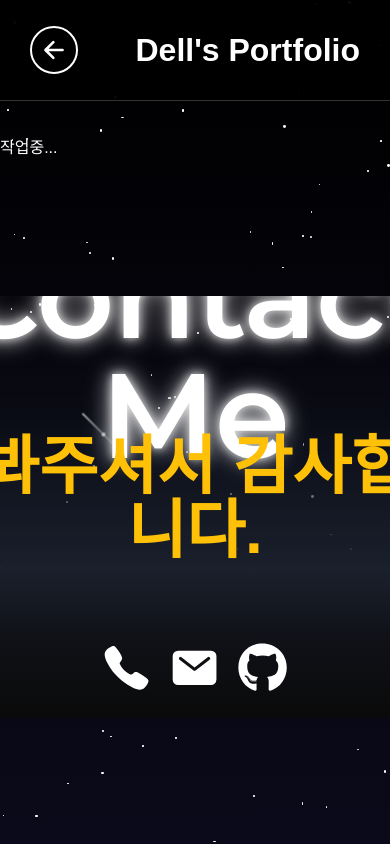
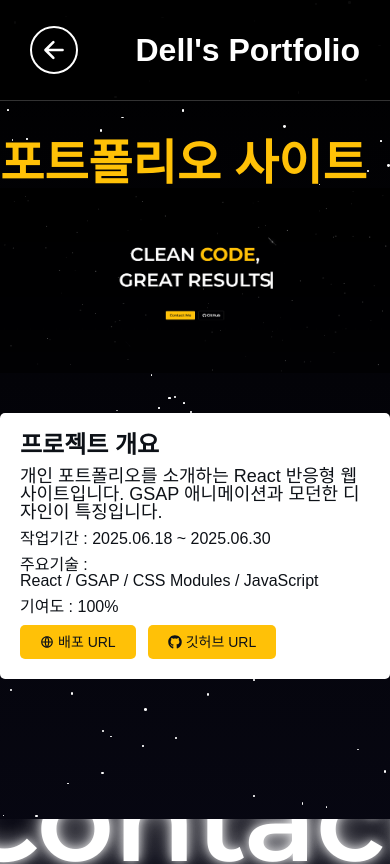
Before and after one commit to sangyeop0529/2025_portfolio_react, a React (Vite) app: page /projects/1 in a window 390 px wide. Shown: the top 864 px of the page. Built offline with nearby package versions, Linux system fonts and the light colour scheme; a web font is replaced by a local one.

Commit message:
detail 페이지 구조

```diff
--- a/src/App.jsx
+++ b/src/App.jsx
@@ -17,7 +17,7 @@ function App() {
 
       <Routes>
         <Route path="/" element={<Home />} />
-        <Route path="/projects/:id" element={<ProjectDetail />} />
+        <Route path="/projects/:number" element={<ProjectDetail />} />
       </Routes>
     </div>
   );
--- a/src/components/Detail.jsx
+++ b/src/components/Detail.jsx
@@ -1,10 +1,59 @@
 import React from "react";
 import style from "./Detail.module.css";
+import { projectsData } from "../data/projectsData";
+import { useParams } from "react-router-dom";
+import { RiGlobalLine } from "react-icons/ri";
+import { FaGithub } from "react-icons/fa";
 
 const Detail = () => {
+  const { number } = useParams();
+
+  console.log(number);
+
+  const project = projectsData.find(
+    (project) => project.number === parseInt(number)
+  );
+
   return (
-    <section id="projects" className={style.section}>
-      <div className={`${style.container} container`}>작업중...</div>
+    <section id="projectDetail" className={style.section}>
+      <div className={`${style.container} container`}>
+        <div className={`${style.title} point-color`}>{project.title}</div>
+        <figure className={style.imgBox}>
+          <img src={`/images/${project.imgName}`} alt={project.title} />
+        </figure>
+        <div className={style.bottom}>
+          <div className={style.overview}>
+            <h3 className={style.overviewTitle}>프로젝트 개요</h3>
+            <p className={style.overviewDesc}>{project.desc}</p>
+            <div className={style.overviewInfo}>
+              <span>작업기간 : {project.date}</span>
+              <span>
+                주요기술 :{" "}
+                <span className={style.overviewTech}>
+                  {project.tech.join(" / ")}
+                </span>
+              </span>
+              <span>기여도 : 100%</span>
+            </div>
+            <div className={style.btnGroup}>
+              <a
+                className={style.btn}
+                href={project.URL}
+                target="_blank"
+                rel="noopener noreferrer">
+                <RiGlobalLine /> 배포 URL
+              </a>
+              <a
+                className={style.btn}
+                href={project.git}
+                target="_blank"
+                rel="noopener noreferrer">
+                <FaGithub /> 깃허브 URL
+              </a>
+            </div>
+          </div>
+        </div>
+      </div>
     </section>
   );
 };
--- a/src/components/Detail.module.css
+++ b/src/components/Detail.module.css
@@ -0,0 +1,73 @@
+.section {
+  color: #0d1117;
+}
+.title {
+  font-size: 48px;
+  font-weight: bold;
+}
+
+.imgBox {
+  margin-bottom: 40px;
+}
+
+.imgBox img {
+  display: block;
+  width: 100%;
+}
+
+.bottom {
+  background-color: #fff;
+  border-radius: 5px;
+}
+
+.overview {
+  display: flex;
+  flex-direction: column;
+  gap: 10px;
+  padding: 20px;
+}
+
+.overviewTitle {
+  font-size: 24px;
+  font-weight: 600;
+}
+
+.overviewDesc {
+  font-size: 18px;
+}
+
+.overviewInfo {
+  display: flex;
+  flex-direction: column;
+  gap: 10px;
+}
+
+.overviewTech {
+  display: inline-flex;
+  gap: 8px;
+}
+
+.btnGroup {
+  display: flex;
+  justify-content: start;
+  align-items: center;
+  gap: 12px;
+}
+
+.btn {
+  font-size: 20px;
+  cursor: pointer;
+  font-weight: 700;
+  outline: none;
+  padding: 10px 20px;
+  display: flex;
+  justify-content: center;
+  align-items: center;
+  gap: 4px;
+  border-radius: 5px;
+  background: #ffc107;
+  color: #0d1117;
+  font-size: 14px;
+  font-weight: 400;
+  text-decoration: none;
+}
--- a/src/components/Projects.jsx
+++ b/src/components/Projects.jsx
@@ -1,4 +1,5 @@
-import React, { useEffect, useRef } from "react";
+import React, { useEffect, useRef, useLayoutEffect } from "react";
+import { useLocation } from "react-router-dom";
 import { gsap } from "gsap";
 import { ScrollTrigger } from "gsap/ScrollTrigger";
 import style from "./Projects.module.css";
@@ -12,11 +13,26 @@ const Projects = () => {
   const projectsRef = useRef();
   const containerRef = useRef();
   const listRef = useRef();
+  const location = useLocation();
+  const scrollTriggerRef = useRef(null);
 
-  useEffect(() => {
-    // GSAP Context 생성 - 이 컴포넌트의 애니메이션만 관리
+  // 애니메이션 초기화 함수
+  const initializeAnimations = () => {
+    // 기존 ScrollTrigger 인스턴스 제거
+    if (scrollTriggerRef.current) {
+      scrollTriggerRef.current.kill();
+    }
+
+    // 모든 ScrollTrigger 인스턴스 새로고침
+    ScrollTrigger.refresh(true);
+
     const ctx = gsap.context(() => {
       const project = gsap.utils.toArray(".project-item");
+
+      // 애니메이션 시작 전 초기 상태로 리셋
+      gsap.set(project, { xPercent: 0, clearProps: "all" });
+      gsap.set(projectsRef.current, { backgroundColor: "", clearProps: "all" });
+      gsap.set(containerRef.current, { clearProps: "all" });
 
       // 배경 애니메이션
       gsap
@@ -38,7 +54,7 @@ const Projects = () => {
         );
 
       // 가로 스크롤 효과
-      gsap.to(project, {
+      const horizontalScroll = gsap.to(project, {
         xPercent: -100 * (project.length - 1),
         ease: "none",
         scrollTrigger: {
@@ -49,18 +65,92 @@ const Projects = () => {
           end: () => "+=" + (listRef.current?.scrollWidth - window.innerWidth),
           invalidateOnRefresh: true,
           refreshPriority: 1,
+          onRefresh: (self) => {
+            // ScrollTrigger 새로고침 시 end 값 재계산
+            self.end =
+              self.start + (listRef.current?.scrollWidth - window.innerWidth);
+          },
         },
       });
-    }, projectsRef); // 컨텍스트 스코프를 projectsRef로 제한
 
-    // 컴포넌트 언마운트 시 이 컨텍스트의 애니메이션만 정리
-    return () => ctx.revert();
+      // ScrollTrigger 인스턴스 저장
+      scrollTriggerRef.current = horizontalScroll.scrollTrigger;
+    }, projectsRef);
+
+    return ctx;
+  };
+
+  // 초기 마운트 시 애니메이션 설정
+  useLayoutEffect(() => {
+    const ctx = initializeAnimations();
+
+    return () => {
+      ctx.revert();
+      ScrollTrigger.getAll().forEach((st) => st.kill());
+    };
+  }, []);
+
+  // 라우트 변경 감지 및 ScrollTrigger 새로고침
+  useEffect(() => {
+    // 페이지 복귀 시 ScrollTrigger 재초기화
+    const handleRouteChange = () => {
+      // 약간의 딜레이를 주어 DOM이 완전히 렌더링된 후 실행
+      setTimeout(() => {
+        ScrollTrigger.refresh(true);
+
+        // 스크롤 위치가 저장되어 있다면 복원
+        const savedScrollPosition = sessionStorage.getItem(
+          "projectsScrollPosition"
+        );
+        if (savedScrollPosition) {
+          window.scrollTo(0, parseInt(savedScrollPosition));
+          sessionStorage.removeItem("projectsScrollPosition");
+        }
+      }, 100);
+    };
+
+    handleRouteChange();
+  }, [location.pathname]);
+
+  // 페이지 떠나기 전 스크롤 위치 저장
+  useEffect(() => {
+    const handleBeforeUnload = () => {
+      sessionStorage.setItem(
+        "projectsScrollPosition",
+        window.scrollY.toString()
+      );
+    };
+
+    // 링크 클릭 시 스크롤 위치 저장
+    const handleClick = (e) => {
+      const link = e.target.closest("a");
+      if (link && link.href.includes("/projects/")) {
+        sessionStorage.setItem(
+          "projectsScrollPosition",
+          window.scrollY.toString()
+        );
+      }
+    };
+
+    window.addEventListener("beforeunload", handleBeforeUnload);
+    document.addEventListener("click", handleClick);
+
+    return () => {
+      window.removeEventListener("beforeunload", handleBeforeUnload);
+      document.removeEventListener("click", handleClick);
+    };
   }, []);
 
   // 리사이즈 및 페이지 로드 처리
   useEffect(() => {
+    let resizeTimer;
+
     const handleResize = () => {
-      ScrollTrigger.refresh();
+      // 디바운싱으로 리사이즈 최적화
+      clearTimeout(resizeTimer);
+      resizeTimer = setTimeout(() => {
+        ScrollTrigger.refresh();
+      }, 250);
     };
 
     const handleLoad = () => {
@@ -69,12 +159,24 @@ const Projects = () => {
       }, 100);
     };
 
+    // 가시성 변경 시 ScrollTrigger 새로고침
+    const handleVisibilityChange = () => {
+      if (!document.hidden) {
+        setTimeout(() => {
+          ScrollTrigger.refresh();
+        }, 100);
+      }
+    };
+
     window.addEventListener("resize", handleResize);
     window.addEventListener("load", handleLoad);
+    document.addEventListener("visibilitychange", handleVisibilityChange);
 
     return () => {
+      clearTimeout(resizeTimer);
       window.removeEventListener("resize", handleResize);
       window.removeEventListener("load", handleLoad);
+      document.removeEventListener("visibilitychange", handleVisibilityChange);
     };
   }, []);
 
--- a/src/data/projectsData.js
+++ b/src/data/projectsData.js
@@ -7,6 +7,8 @@ export const projectsData = [
     date: "2025.06.18 ~ 2025.06.30",
     tech: ["React", "GSAP", "CSS Modules", "JavaScript"],
     imgName: "portfolio.png",
+    git: "https://github.com/sangyeop0529/2025_portfolio_react",
+    URL: "https://2025-portfolio-react.vercel.app/",
   },
   {
     number: 2,
@@ -16,6 +18,8 @@ export const projectsData = [
     date: "2025.06.05 ~ 2025.05.17",
     tech: ["React", "TypeScript", "firebase"],
     imgName: "blogApp.png",
+    git: "https://github.com/sangyeop0529/2025_blog_app_react",
+    URL: "https://blog-app-2e663.web.app/",
   },
   {
     number: 3,
@@ -25,6 +29,8 @@ export const projectsData = [
     date: "2025.05.26 ~ 2025.06.4",
     tech: ["React", "API", "CSS Modules"],
     imgName: "youtube.png",
+    git: "https://github.com/sangyeop0529/2025-clone-yotube-coding-react",
+    URL: "https://youtubeclonecoing.netlify.app/",
   },
   {
     number: 4,
@@ -34,5 +40,7 @@ export const projectsData = [
     date: "2025.05.16 ~ 2025.05.23",
     tech: ["React", "JavaScript", "CSS"],
     imgName: "emotionDairy.png",
+    git: "https://github.com/sangyeop0529/2025_05_emotion_diary",
+    URL: "https://2025-05-emotion-diary.vercel.app/",
   },
 ];
```
